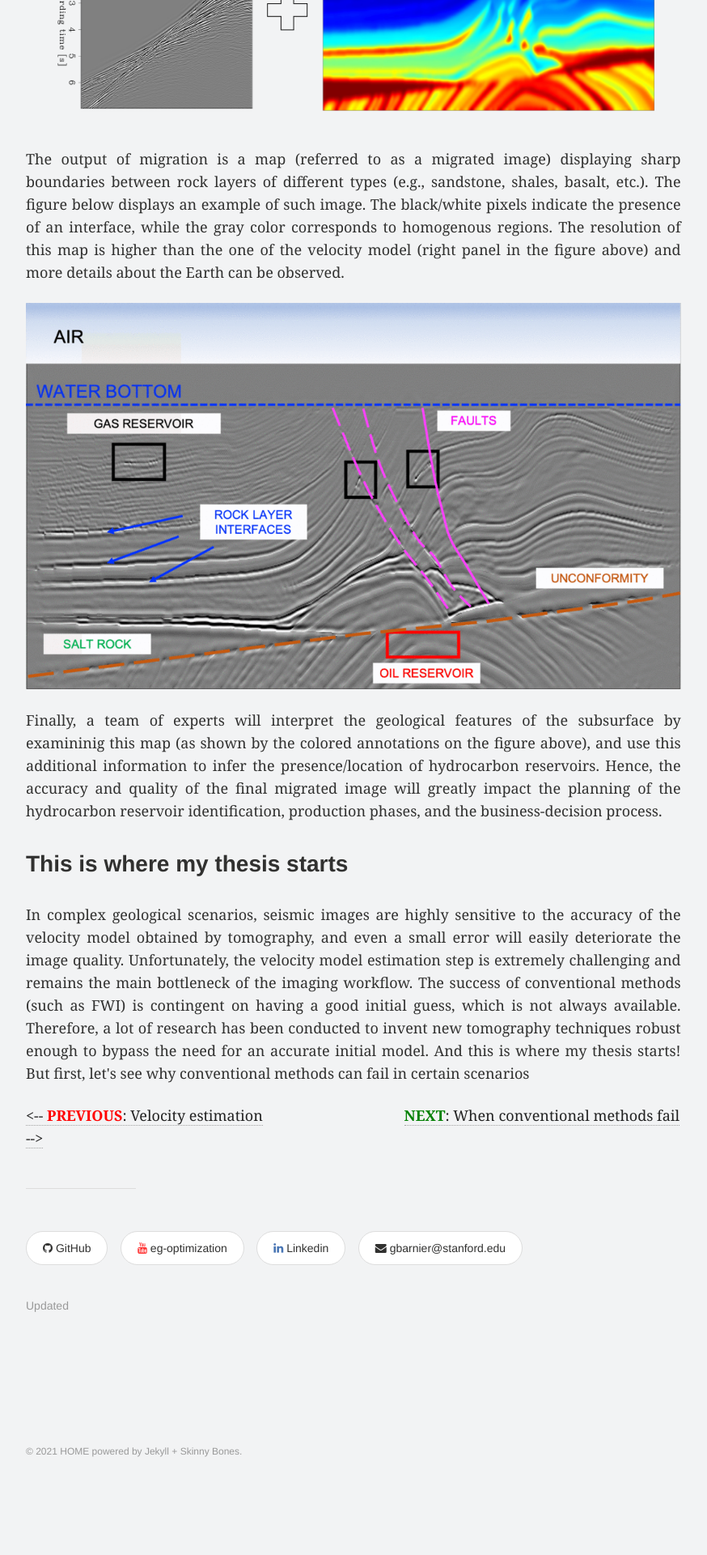
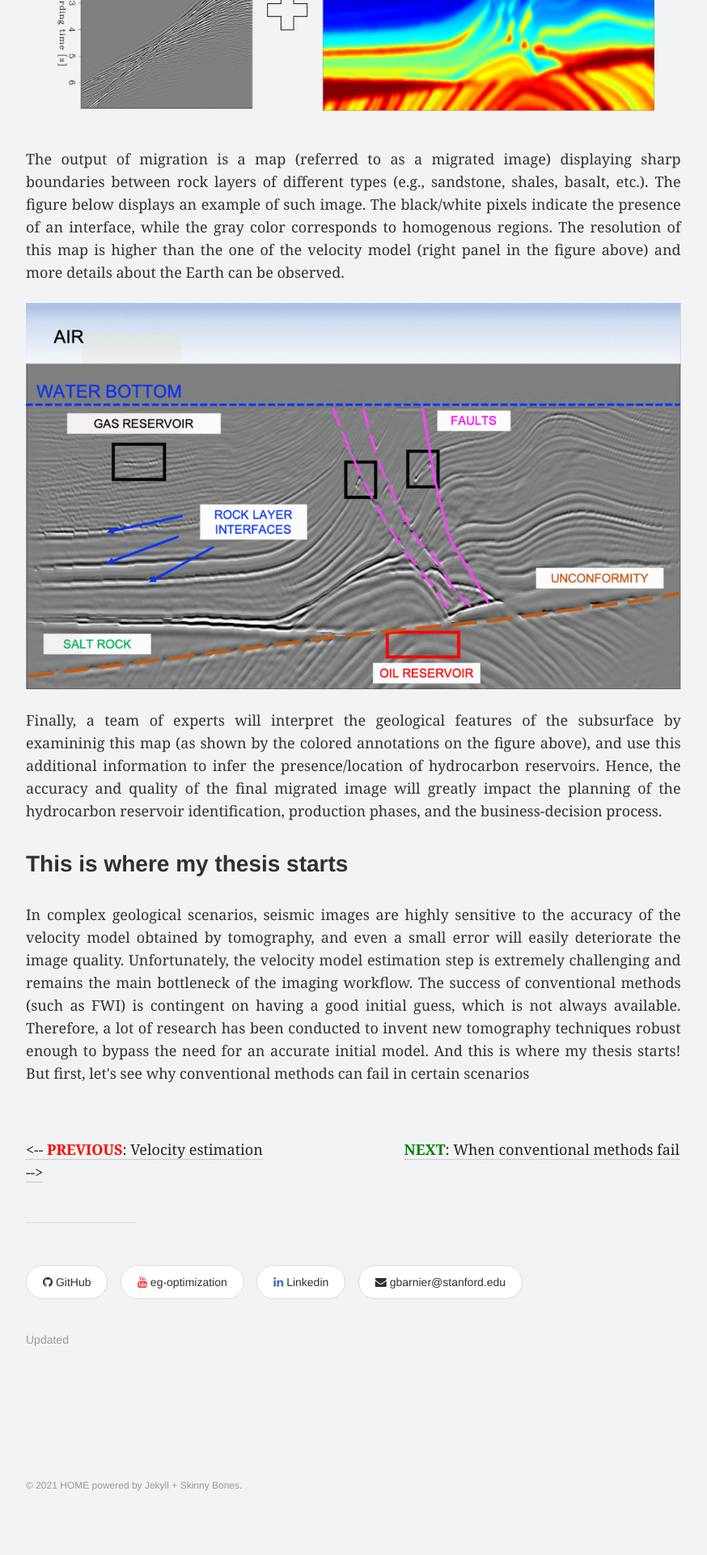
Before and after one commit to gbarnier/gbarnier.github.io, a Jekyll site: the page built from _posts/seismic_imaging/2021-03-14-migration.md, in a window 1280 px wide. Shown: the part 1614-3534 px from the top of the page at 81% size, without its empty margins (64-938 px from the left). Built offline with Jekyll 4.4.1, drawn with Linux system fonts in a browser that asks for light colours; before the commit the page ends 3492 px from its top, so only the background shows below that.

Commit message:
Update 2021-03-14-migration.md

```diff
--- a/_posts/seismic_imaging/2021-03-14-migration.md
+++ b/_posts/seismic_imaging/2021-03-14-migration.md
@@ -45,6 +45,8 @@ Finally, a team of experts will interpret the geological features of the subsurf
 <h3>This is where my thesis starts</h3>
 <p style="text-align:justify; font-size: 18px">
 In complex geological scenarios, seismic images are highly sensitive to the accuracy of the velocity model obtained by tomography, and even a small error will easily deteriorate the image quality. Unfortunately, the velocity model estimation step is extremely challenging and remains the main bottleneck of the imaging workflow. The success of conventional methods (such as FWI) is contingent on having a good initial guess, which is not always available. Therefore, a lot of research has been conducted to invent new tomography techniques robust enough to bypass the need for an accurate initial model. And this is where my thesis starts! But first, let's see why conventional methods can fail in certain scenarios
+</p>
+<br/>
 <p>
 <span style="text-align:right; font-size: 18px"><a href="/velocity-estimation"><-- <b><span style="color: red">PREVIOUS</span></b>: Velocity estimation</a></span>
 <span style="text-align:right; margin-left:170px; font-size: 18px"><a href="/bottleneck"><b><span style="color: green">NEXT</span></b>: When conventional methods fail --> </a></span>
```
